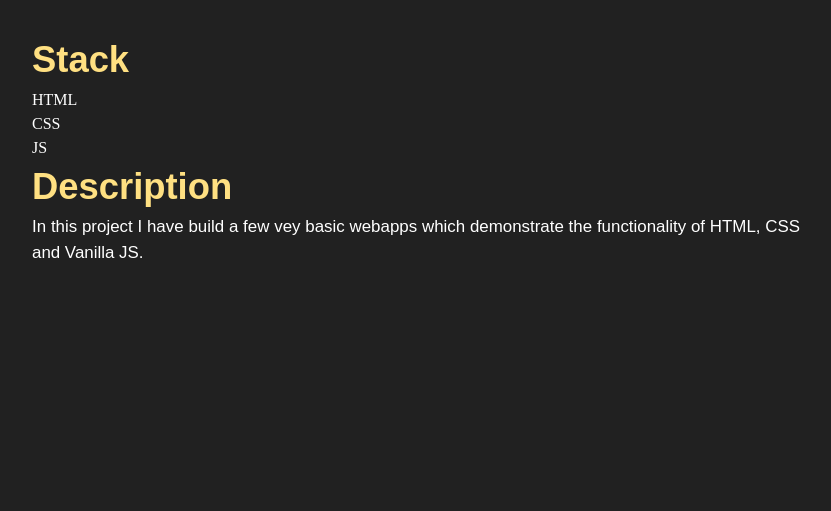
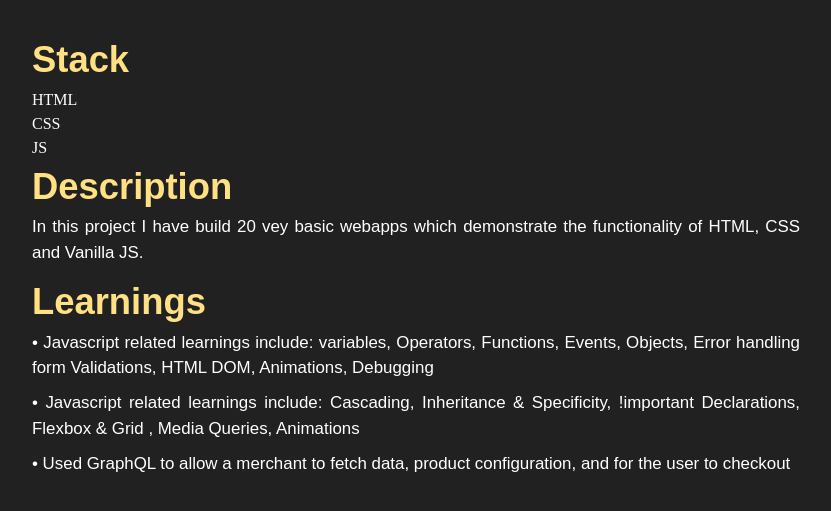
Before and after one commit to liuba-larousse/Portfolio, a Gatsby site: page /projects/learning in a window 1280 px wide. Shown: the part 947-1458 px from the top of the page, without its empty margins (224-1055 px from the left). Before the commit the page ends 1295 px from the top, so only its background shows below. Built offline with nearby package versions, Linux system fonts and the light colour scheme; Gatsby itself is replaced by a stand-in of ours; a web font is replaced by a local one.

Commit message:
js project description

```diff
--- a/src/markdown-pages/learning.md
+++ b/src/markdown-pages/learning.md
@@ -15,14 +15,12 @@ git: 'https://github.com/liuba-larousse/Challenge'
 
 ## Description
 
-In this project I have build a few vey basic webapps which demonstrate the functionality of HTML, CSS and Vanilla JS.
+In this project I have build 20 vey basic webapps which demonstrate the functionality of HTML, CSS and Vanilla JS.
 
-<!-- ## Implemented solutions
+## Learnings
 
-• Used Gatsby for front-end to reduce page loading time and get more organic traffic due to Google rewarding high-performance websites
+• Javascript related learnings include: variables, Operators, Functions, Events, Objects, Error handling form Validations, HTML DOM, Animations, Debugging
 
-• Integrated Shopify JavaScript Buy SDK to build cart full functionality
+• Javascript related learnings include: Cascading, Inheritance & Specificity, !important Declarations, Flexbox & Grid , Media Queries, Animations
 
 • Used GraphQL to allow a merchant to fetch data, product configuration, and for the user to checkout
-
-• Connected front-end to Google Sheets API for website content, which merchant can manage independently (due to the content being in foreign language) -->
```
